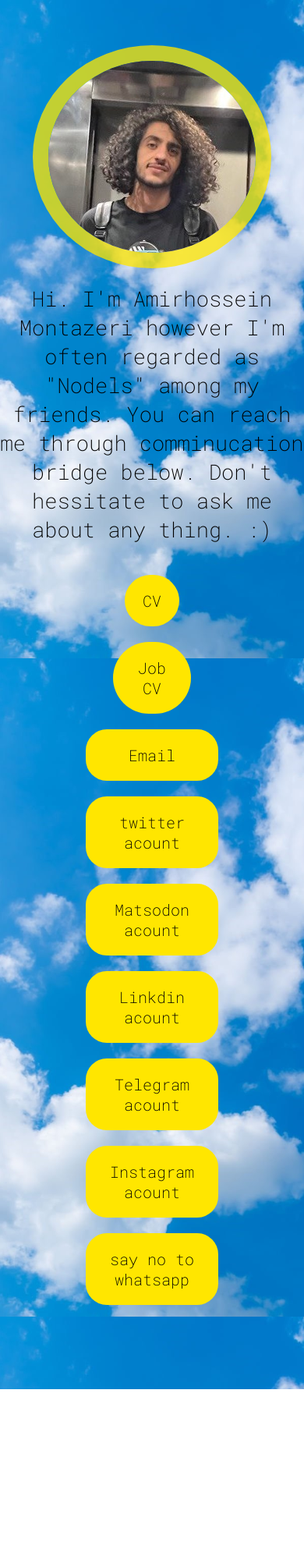
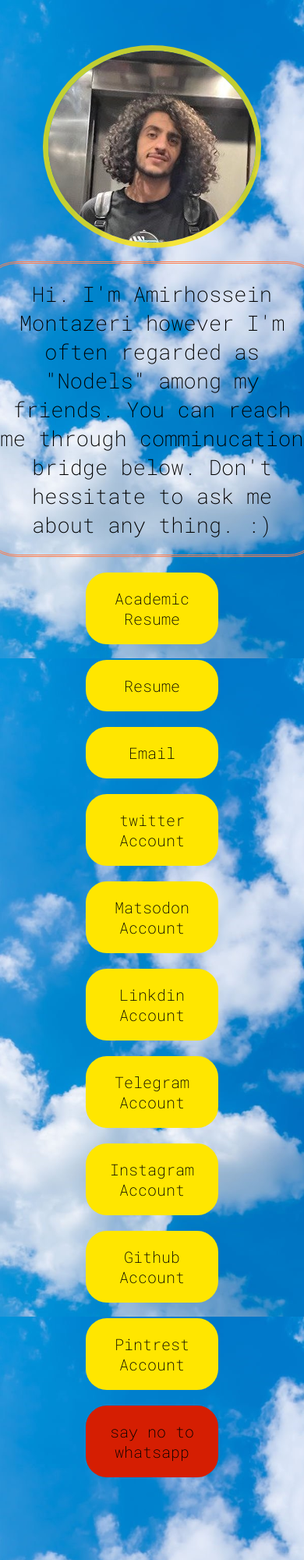
Before and after one commit to Nodels98/profile, a plain HTML site: page index.html in a window 390 px wide. Shown: the top 2000 px of the page at 78% size. Before the commit the page ends 1781 px from the top, so only its background shows below. Drawn offline with Linux system fonts and the light colour scheme.

Commit message:
Add files via upload

```diff
--- a/index.css
+++ b/index.css
@@ -32,15 +32,9 @@ button:active {
     opacity: .4;
 }
 
-.CV_button {
-    width: 70px;
-    border-radius: 50px;
+.sayno_button {
+    background-color: rgb(213, 30, 2);
 }
-.job_CV_button {
-    width: 100px;
-    border-radius: 50px;
-}
-
 
 
 .div1 {
@@ -86,6 +80,10 @@ button:active {
     justify-content: center;
     align-items: center;
     padding: 20px 20px 20px 20px;
+    border-style: double;
+    border-color: coral;
+    border-radius: 50px;
+    margin-top: 17px;
 
 }
 
@@ -109,18 +107,8 @@ button:active {
 
 @media (max-width: 750px) {
 
-    .div3_1 {
-        display: grid;
-        grid-template-columns: 1fr;
 
-        justify-content: space-between;
-        align-items: center;
-        text-align: center;
-        align-self: center;
-        align-content: center;
-    }
-
-    .div3_2 {
+    .div3 {
         display: grid;
         grid-template-columns: 1fr;
 
@@ -130,70 +118,33 @@ button:active {
         align-self: center;
         align-content: center;
     }
-
-
-
 }
-
 @media (min-width: 1000px) {
 
-    .div3_1 {
+    .div3 {
 
         display: grid;
-        grid-template-columns: 1fr 1fr 2fr 2fr 2fr;
+        grid-template-columns: 1fr 1fr 1fr 1fr 1fr;
         align-items: center;
-        grid-gap: 0
-    }
-
-
-    .div3_2 {
-
-        display: grid;
-        align-items: center;
-        grid-template-columns: 1fr 1fr 1fr 1fr;
-        grid-gap: 0
 
     }
-
-
-
-
 }
-
 @media (min-width: 751px) and (max-width: 999px) {
 
-    .div3_1 {
+    .div3 {
         display: grid;
         grid-template-columns: 1fr 1fr;
-        gap: 10px;
+
         justify-content: center;
         align-items: center;
         text-align: center;
         align-self: center;
         align-content: center;
     }
-
-    .div3_2 {
-        gap: 10px;
-        display: grid;
-        grid-template-columns: 1fr 1fr;
-        justify-content: center;
-        align-items: center;
-        text-align: center;
-        align-self: center;
-        align-content: center;
-
-    }
-
-
-
 }
-
-
-
 .circle-border {
     border-radius: 50%;
-    border: 20px solid rgba(255, 230, 0, 0.76);
+    border: 7px solid rgba(255, 230, 0, 0.76);
     display: flex;
     justify-content: center;
 }
--- a/index.html
+++ b/index.html
@@ -1,21 +1,12 @@
 <!DOCTYPE html>
 <html>
-
-
-
-
-
     <head>
-
 			<title class="title">Amirhossein Montazeri</title>
-
 			<link rel="stylesheet" href="index.css">
-
 			<link rel="preconnect" href="https://fonts.googleapis.com">
 			<link rel="preconnect" href="https://fonts.gstatic.com" crossorigin>
 			<link href="https://fonts.googleapis.com/css2?family=Roboto+Mono:wght@200&display=swap"
 			rel="stylesheet">
-
 
 			<script>
 				function redirectToPage1() {
@@ -24,23 +15,40 @@
 				function redirectToPage2() {
 					window.location.href = "page_whatsapp/say_no_0_0.html";
 				}
-
+				function redirectToURL1() {
+      		window.location.href = "https://twitter.com/ozmadinahwizard?s=11";
+				}
+				function redirectToURL2() {
+      		window.location.href = "https://mastodon.social/@nodels";
+				}
+				function redirectToURL3() {
+      		window.location.href = "https://linkedin.com/in/amirhossein-montazeri-3039b61b5";
+				}
+				function redirectToURL4() {
+      		window.location.href = "https://t.me/nodels9238";
+				}
+				function redirectToURL5() {
+      		window.location.href = "https://instagram.com/___nodels___?igshid=OGQ5ZDc2ODk2ZA==";
+				}
+				function redirectToURL6() {
+      		window.location.href = "https://github.com/Nodels98";
+				}
+				function redirectToURL7() {
+      		window.location.href = "https://pin.it/1jxwD7A";
+				}
+				function redirectToPDF1() {
+      		window.location.href = "pdfs/cv.pdf";
+    		}
+    		function redirectToPDF2() {
+      		window.location.href = "pdfs/job_cv.pdf";
+    		}
 			</script>
-
-
-
-
-
-
-
-
 
     <body style="background-image: url('pics/cloud.jpg');
 		 background-repeat: no-repeat;
 		 background-size: cover;
 		 background-attachment: fixed;
 		 background-position: 50% 50%;">
-
 
 			<div style="display: flex;
 			flex-direction: column;
@@ -65,56 +73,76 @@
 
 			<div class="div3">
 
-					<div class="div3_1">
-						<div class="divb">
-						<button class="CV_button">
-							CV
+
+					<div class="divb">
+						<button onclick="redirectToPDF1()" class="CV_button">
+							Academic Resume
 						</button>
 					</div>
-					<div class="divb">
+
+					<div onclick="redirectToPDF2()" class="divb">
 						<button class="job_CV_button">
-							Job CV
+							Resume
 						</button>
 					</div>
+
 					<div class="divb">
 						<button class="Email_button" onclick="redirectToPage1()">
 							Email
 						</button>
 					</div>
+
 					<div class="divb">
-						<button class="twitter_button">
-							twitter acount
-						</button>
-					</div>
-					<div class="divb">
-						<button class="matsodon_button">
-							Matsodon acount
+						<button onclick="redirectToURL1()" class="twitter_button">
+							twitter Account
 						</button>
 					</div>
 
+					<div class="divb">
+						<button onclick="redirectToURL2()" class="matsodon_button">
+							Matsodon Account
+						</button>
+					</div>
 
+					<div class="divb">
+						<button onclick="redirectToURL3()" class="linkdin_button">
+							Linkdin Account
+						</button>
+					</div>
 
+					<div class="divb">
+						<button onclick="redirectToURL4()" class="telegram_button">
+						Telegram Account
+					</button>
+					</div>
+
+					<div class="divb">
+						<button onclick="redirectToURL5()" class="instagram_button">
+							Instagram Account
+					</button>
+					</div>
+
+					<div class="divb">
+						<button onclick="redirectToURL6()" class="github_button">
+							Github Account
+					</button>
+					</div>
+
+					<div class="divb">
+						<button onclick="redirectToURL7()" class="github_button">
+							Pintrest Account
+					</button>
 					</div>
 
 
-					<div class="div3_2">
-						<div class="divb">
-						<button class="linkdin_button">
-							Linkdin acount
-						</button>
+					<div class="divb">
+						<button class="sayno_button" onclick=redirectToPage2()>
+							say no to whatsapp
+					</button>
 					</div>
-					<div class="divb">
-						<button class="telegram_button">
-						Telegram acount
-					</button></div>
-					<div class="divb"><button class="instagram_button">
-							Instagram acount
-					</button></div>
-					<div class="divb"><button class="sayno_button" onclick=redirectToPage2()>
-							say no to whatsapp
-					</button></div>
-					</div>
-					</div>
+
+
+			</div>
 
 				<div class="div4" style="margin-top: 100px;"></div>
 
@@ -122,84 +150,5 @@
 			</div>
 
 
-
-<!--
-
-			<div class="div3" style="display: flex;
-			flex-direction: column;
-			justify-content: space-between;
-				align-items: center;">
-
-			<div class="div3_1" style="display: flex;
-				flex-direction: row;
-				justify-content: space-between;
-				align-items: center;">
-			<button class="CV_button">
-				CV
-			</button>
-			<button class="job_CV_button">
-				Job CV
-			</button>
-			<button class="Email_button">
-				Email
-			</button>
-			</div>
-
-
-
-
-
-			<div class="div3_1" style="display: flex;
-				flex-direction: row;
-				justify-content: space-between;
-				align-items: center;">
-			<button class="twitter_button">
-				twitter acount
-			</button>
-			<button class="matsodon_button">
-				Matsodon acount
-			</button>
-			</div>
-
-
-
-			<div class="div3_1" style="display: flex;
-				flex-direction: row;
-				justify-content: space-between;
-				align-items: center;">
-			<button class="linkdin_button">
-				Linkdin acount
-			</button>
-			<button class="telegram_button">
-				Telegram account
-			</button>
-			</div>
-			<div class="div3_1" style="display: flex;
-			flex-direction: row;
-			justify-content: space-between;
-			align-items: center;">
-			<button class="instagram_button">
-					Instagram acount
-			</button>
-			<button class="sayno_button">
-					say no to whatsapp
-			</button>
-			</div>
-
-			</div>
-
-
-		-->
-
-
-
-
-
-
-
-
-
-
-
     </body>
 </html>
--- a/page_whatsapp/say_no_0_0.css
+++ b/page_whatsapp/say_no_0_0.css
@@ -19,4 +19,5 @@
     align-self: center;
     align-content: center;
 
+    margin-top: 200px;
 }
```
Also changed, not shown: page_email/Page_email_0_0.html (+1 -1 lines), page_whatsapp/say_no_0_0.html (+2 -2 lines), page_whatsapp/cloud.jpg (added), 2 other files.
